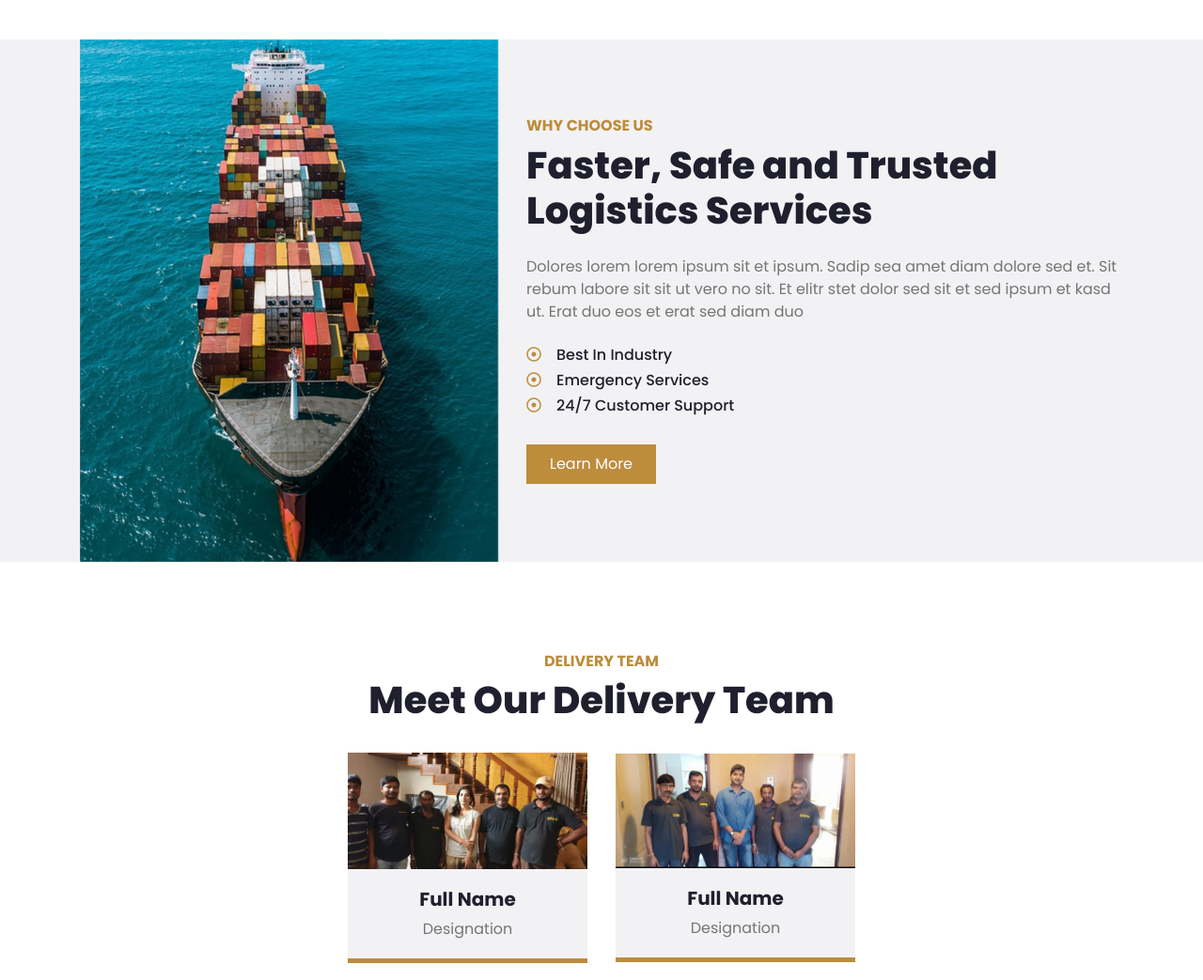
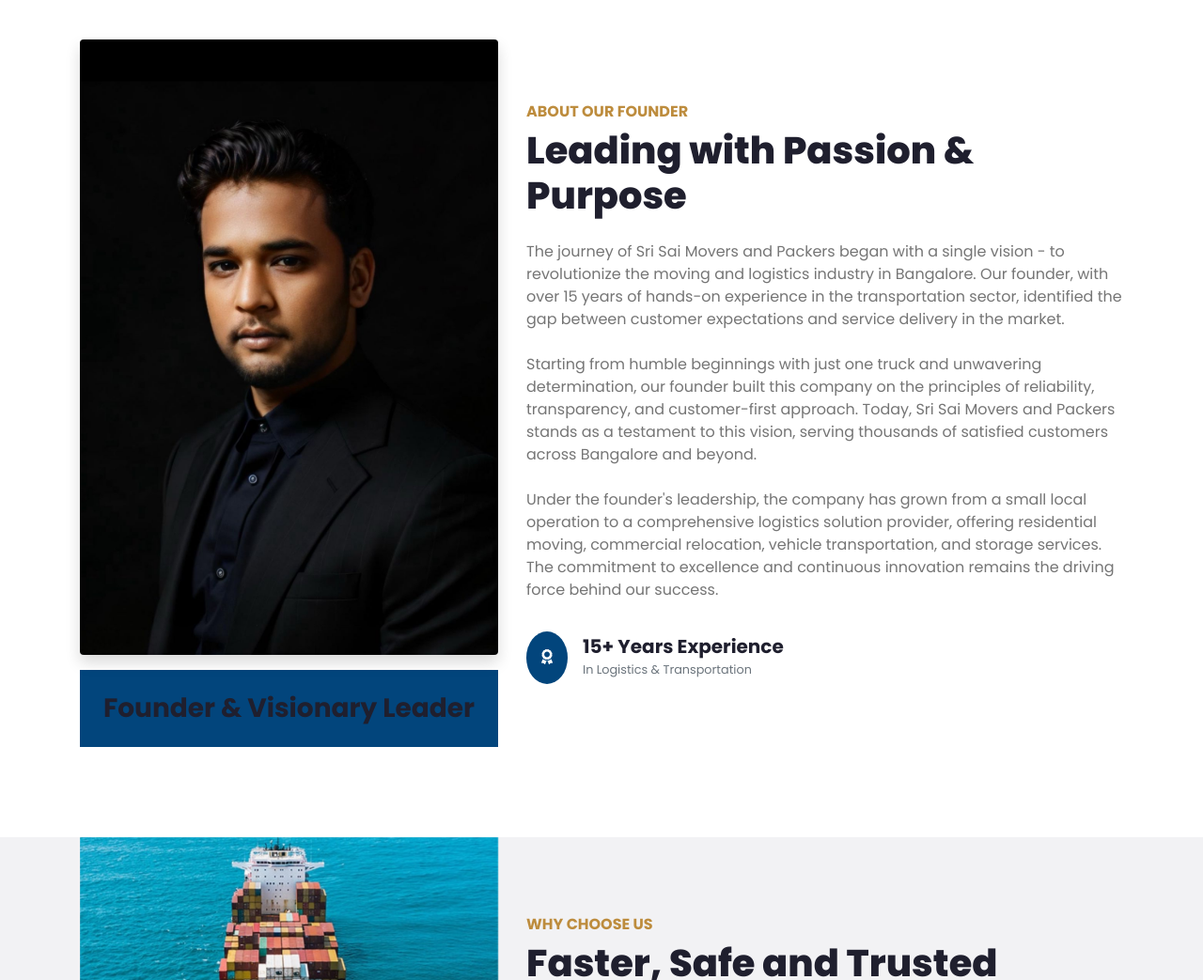
Before and after one commit to Afeefmohd5/Srisaipackers, a plain HTML site: page about.html in a window 1280 px wide. Shown: the part 1160-2203 px from the top of the page at 94% size. Drawn offline with nearby package versions, Linux system fonts and the light colour scheme.

Commit message:
websit ready

```diff
--- a/about.html
+++ b/about.html
@@ -146,6 +146,36 @@
     </div>
     <!-- About End -->
 
+    <!-- Founder Section Start -->
+    <div class="container-fluid py-5 bg-light">
+        <div class="container">
+            <div class="row align-items-center">
+                <div class="col-lg-5 pb-4 pb-lg-0">
+                    <img class="img-fluid w-100 rounded shadow" src="img/founder.jpg" alt="Founder">
+                    <div class="bg-primary text-dark text-center p-4 mt-3">
+                        <h3 class="m-0">Founder & Visionary Leader</h3>
+                    </div>
+                </div>
+                <div class="col-lg-7">
+                    <h6 class="text-primary text-uppercase font-weight-bold">About Our Founder</h6>
+                    <h1 class="mb-4">Leading with Passion & Purpose</h1>
+                    <p class="mb-4">The journey of Sri Sai Movers and Packers began with a single vision - to revolutionize the moving and logistics industry in Bangalore. Our founder, with over 15 years of hands-on experience in the transportation sector, identified the gap between customer expectations and service delivery in the market.</p>
+                    <p class="mb-4">Starting from humble beginnings with just one truck and unwavering determination, our founder built this company on the principles of reliability, transparency, and customer-first approach. Today, Sri Sai Movers and Packers stands as a testament to this vision, serving thousands of satisfied customers across Bangalore and beyond.</p>
+                    <p class="mb-4">Under the founder's leadership, the company has grown from a small local operation to a comprehensive logistics solution provider, offering residential moving, commercial relocation, vehicle transportation, and storage services. The commitment to excellence and continuous innovation remains the driving force behind our success.</p>
+                    <div class="d-flex align-items-center pt-2">
+                        <div class="bg-primary rounded-circle p-3 mr-3">
+                            <i class="fa fa-award text-white"></i>
+                        </div>
+                        <div>
+                            <h5 class="font-weight-bold mb-0">15+ Years Experience</h5>
+                            <small class="text-muted">In Logistics & Transportation</small>
+                        </div>
+                    </div>
+                </div>
+            </div>
+        </div>
+    </div>
+    <!-- Founder Section End -->
 
     <!-- Features Start -->
     <div class="container-fluid bg-secondary my-5">
```
Also changed, not shown: img/founder.jpg (added).
